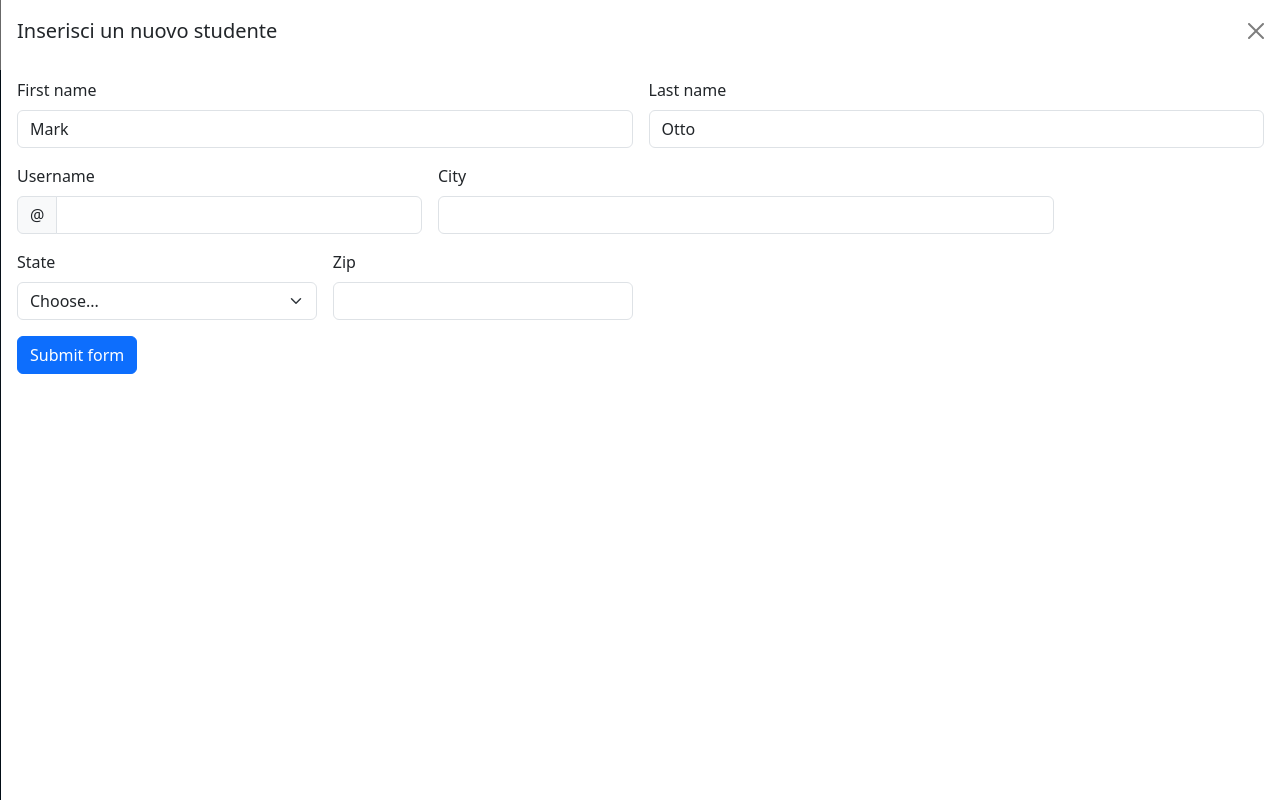
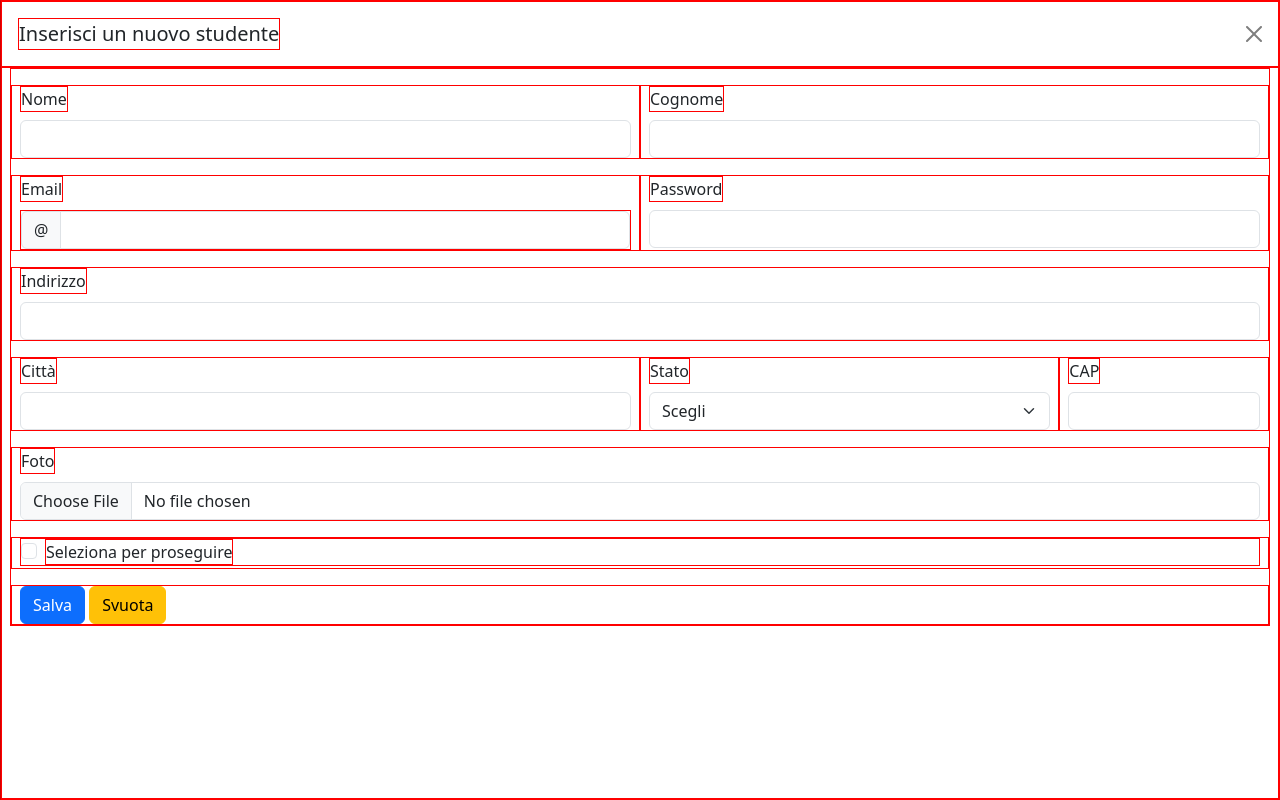
Before and after one commit to BernardoCosmi/html-css-bootstrap-dashboard, a plain HTML site: page index.html in a window 1280 px wide. Both pictures are taken after a click on the button 1127 px from the left and 112 px from the top of the page. Drawn offline with nearby package versions, Linux system fonts and the light colour scheme.

Commit message:
Section 1 fixed

```diff
--- a/assets/css/style.css
+++ b/assets/css/style.css
@@ -3,14 +3,13 @@
     margin: 0;
     padding: 0;
     box-sizing: border-box;
-    /* border: 1px solid red; */
+    border: 1px solid red;
 }
 .clearfix::after {
     content: "";
     clear: both;
     display: table;
 }
-
 
 header{
     background-color: #FFFFFF;
@@ -42,9 +41,9 @@ header{
 }
 .main-container{
     position: absolute;
+    right: 0;
     left: 0;
-    right: 0;
-    top:70px;
+    top: 70px;
 }
 .new-student{
     background-color: #1b72e8;
--- a/index.html
+++ b/index.html
@@ -22,11 +22,11 @@
                     <img class="d-block" src="./assets/img/mobile-logo.png" alt="Logo Boolean">
                 </div>
                 <div class="col-lg-2 d-none d-lg-block d-flex align-items-center justify-content-between logo-grande ps-2 mx-2">
-                    <img class="d-inline-block" src="./assets/img/logo.svg" alt="Logo Boolean">
+                    <img class="d-block" src="./assets/img/logo.svg" alt="Logo Boolean">
                 </div>
 
                 <form class="col-10 col-lg-8 d-flex" role="search">
-                    <label class="border border-end-0 rounded-start bg-body-secondary d-flex align-items-center justify-content-center p-1"><svg width="25" height="25" class="DocSearch-Search-Icon" viewBox="0 0 20 20"><path d="M14.386 14.386l4.0877 4.0877-4.0877-4.0877c-2.9418 2.9419-7.7115 2.9419-10.6533 0-2.9419-2.9418-2.9419-7.7115 0-10.6533 2.9418-2.9419 7.7115-2.9419 10.6533 0 2.9419 2.9418 2.9419 7.7115 0 10.6533z" stroke="currentColor" fill="none" fill-rule="evenodd" stroke-linecap="round" stroke-linejoin="round"></path></svg></label>
+                    <label class="border border-end-0 rounded-start bg-body-secondary d-flex align-items-center justify-content-center"><svg width="25" height="25" class="DocSearch-Search-Icon" viewBox="0 0 20 20"><path d="M14.386 14.386l4.0877 4.0877-4.0877-4.0877c-2.9418 2.9419-7.7115 2.9419-10.6533 0-2.9419-2.9418-2.9419-7.7115 0-10.6533 2.9418-2.9419 7.7115-2.9419 10.6533 0 2.9419 2.9418 2.9419 7.7115 0 10.6533z" stroke="currentColor" fill="none" fill-rule="evenodd" stroke-linecap="round" stroke-linejoin="round"></path></svg></label>
                     <input class="searchbar form-control bg-body-secondary me-2 p-1" type="search" placeholder=" Prova a cercare: Lezione di Laravel" aria-label="Prova a cercare: Lezione di Laravel">
                 </form>
 
@@ -91,7 +91,7 @@
 
         <!-- SECTION BLUE -->
 
-        <div class="row justify-content-end new-student px-3 px-md-1 pe-md-5 ps-lg-5">
+        <div class="d-flex justify-content-end new-student px-4 px-md-0 px-lg-4 px-xl-1">
 
             <div class="col-11 d-md-flex align-items-md-start justify-content-md-between py-md-3 ps-lg-5">
 
@@ -105,7 +105,7 @@
                 </div>
 
 
-                <div class="order-md-1 col-md-4">
+                <div class="order-md-1 col-md-3">
                     <div class="d-flex align-items-baseline">
                         <h2 class="me-2">Boolean</h2>
                         <span class="badge d-flex align-items-center rounded-5">Piano blaze</span>
@@ -127,8 +127,7 @@
         </div>
 
         <!-- ANCHOR OFFCANVAS -->
-          <div class="offcanvas offcanvas-end w-100 " data-bs-backdrop="static" tabindex="-1" id="staticBackdrop" aria-labelledby="staticBackdropLabel">
-
+        <div class="offcanvas w-100 offcanvas-end " data-bs-backdrop="static" tabindex="-1" id="staticBackdrop" aria-labelledby="staticBackdropLabel">
             <div class="offcanvas-header">
                 <h5 class="offcanvas-title" id="new-student-offcanvas">Inserisci un nuovo studente</h5>
                 <button type="button" class="btn-close" data-bs-dismiss="offcanvas" aria-label="Close"></button>
@@ -136,72 +135,94 @@
 
                 <!-- SECTION Offcanvas FORM -->
             <div class="offcanvas-body col-12">
-                <form class="row g-3 needs-validation" novalidate>
 
-                    <div class="col-md-6 position-relative">
-                      <label for="validationTooltip01" class="form-label">First name</label>
-                      <input type="text" class="form-control" id="validationTooltip01" value="Mark" required>
-                      <div class="valid-tooltip">
-                        Looks good!
+                <form class="row g-3 fw-medium">
+
+                    <!-- NOME -->
+                    <div class="col-6">
+                      <label for="validationDefault01" class="form-label ">Nome</label>
+                      <input type="text" class="form-control" id="validationDefault01" value="" required>
+                    </div>
+
+                    <!-- COGNOME -->
+                    <div class="col-6">
+                      <label for="validationDefault02" class="form-label ">Cognome</label>
+                      <input type="text" class="form-control" id="validationDefault02" value="" required>
+                    </div>
+
+                    <!-- EMAIL -->
+                    <div class="col-6">
+                      <label for="validationDefaultEmail" class="form-label ">Email</label>
+                      <div class="input-group">
+                        <span class="input-group-text" id="inputGroupPrepend2">@</span>
+                        <input type="email" class="form-control" id="validationDefaultEmail" aria-describedby="inputGroupPrepend2" required>
                       </div>
                     </div>
 
-                    <div class="col-md-6 position-relative">
-                      <label for="validationTooltip02" class="form-label">Last name</label>
-                      <input type="text" class="form-control" id="validationTooltip02" value="Otto" required>
-                      <div class="valid-tooltip">
-                        Looks good!
+                    <!-- PASSWORD -->
+                    <div class="col-6">
+                      <label for="validationDefaultPassword" class="form-label ">Password</label>
+                      <input type="password" class="form-control" id="validationDefaultPassword" required>
+                    </div>
+
+                    <!-- INDIRIZZO -->
+                    <div class="col-12">
+                        <label for="validationDefaultAddress" class="form-label ">Indirizzo</label>
+                        <input type="password" class="form-control" id="validationDefaultAddress" required>
+                      </div>
+
+
+                    <!-- CITTA -->
+                    <div class="col-6">
+                        <label for="validationDefaultAddress" class="form-label ">Città</label>
+                        <input type="password" class="form-control" id="validationDefaultAddress" required>
+                      </div>
+
+                    <!-- STATO -->
+                    <div class="col-4">
+                      <label for="validationDefault04" class="form-label ">Stato</label>
+                      <select class="form-select" id="validationDefault04" required>
+                        <option selected disabled value="">Scegli</option>
+                        <option>IT</option>
+                        <option>EN</option>
+                        <option>DE</option>
+                        <option>FR</option>
+                      </select>
+                    </div>
+
+                    <!-- CAP -->
+                    <div class="col-2">
+                      <label for="validationDefault05" class="form-label">CAP</label>
+                      <input type="text" class="form-control" id="validationDefault05" required>
+                    </div>
+
+                    <!-- FOTO -->
+                    <div class="col-12">
+                        <label for="inputGroupFile01" class="form-label">Foto</label>
+                        <input type="file" class="form-control " id="inputGroupFile01" aria-describedby="inputGroupFileAddon01" aria-label="Upload">
+                    </div>
+
+                    <!-- FORM-CHECK -->
+                    <div class="col-12">
+                      <div class="form-check">
+                        <input class="form-check-input" type="checkbox" value="" id="invalidCheck2" required>
+                        <label class="form-check-label" for="invalidCheck2">
+                          Seleziona per proseguire
+                        </label>
                       </div>
                     </div>
 
-                    <div class="col-md-4 position-relative">
-                      <label for="validationTooltipUsername" class="form-label">Username</label>
-                      <div class="input-group has-validation">
-                        <span class="input-group-text" id="validationTooltipUsernamePrepend">@</span>
-                        <input type="text" class="form-control" id="validationTooltipUsername" aria-describedby="validationTooltipUsernamePrepend" required>
-                        <div class="invalid-tooltip">
-                          Please choose a unique and valid username.
-                        </div>
-                      </div>
-                    </div>
-
-                    <div class="col-md-6 position-relative">
-                      <label for="validationTooltip03" class="form-label">City</label>
-                      <input type="text" class="form-control" id="validationTooltip03" required>
-                      <div class="invalid-tooltip">
-                        Please provide a valid city.
-                      </div>
-                    </div>
-
-                    <div class="col-md-3 position-relative">
-                      <label for="validationTooltip04" class="form-label">State</label>
-                      <select class="form-select" id="validationTooltip04" required>
-                        <option selected disabled value="">Choose...</option>
-                        <option>...</option>
-                      </select>
-                      <div class="invalid-tooltip">
-                        Please select a valid state.
-                      </div>
-                    </div>
-
-                    <div class="col-md-3 position-relative">
-                      <label for="validationTooltip05" class="form-label">Zip</label>
-                      <input type="text" class="form-control" id="validationTooltip05" required>
-                      <div class="invalid-tooltip">
-                        Please provide a valid zip.
-                      </div>
-                    </div>
-
+                    <!-- SUBMIT AND DELETE BUTTON -->
                     <div class="col-12">
-                      <button class="btn btn-primary" type="submit">Submit form</button>
+                        <button class="d-inline-block btn btn-primary" type="submit" value="Send">Salva</button>
+                        <button class="d-inline-block btn btn-warning" type="reset" value="Reset">Svuota</button>
                     </div>
                 </form>
             </div>
         </div>
 
+    </div>
 
-
-    </div>
     <!-- Bootstrap 5.3.2 script -->
     <script src="https://cdn.jsdelivr.net/npm/bootstrap@5.3.2/dist/js/bootstrap.bundle.min.js" integrity="sha384-C6RzsynM9kWDrMNeT87bh95OGNyZPhcTNXj1NW7RuBCsyN/o0jlpcV8Qyq46cDfL" crossorigin="anonymous"></script>
 </body>
```
Lines whose indentation alone changed are shown as unchanged.
